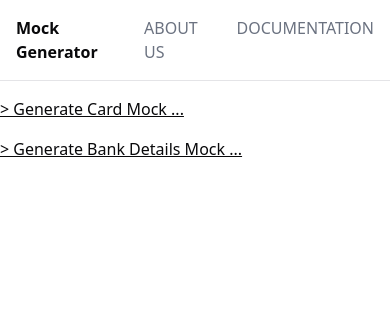
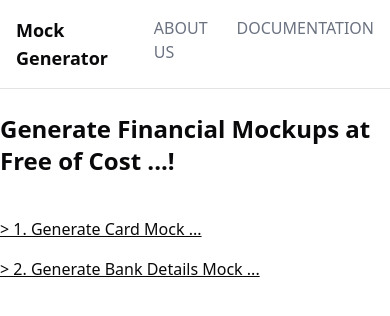
Before and after one commit to deep-vadukiya/mock-generator, a React (Vite) app: page / in a window 390 px wide. Shown: the top 316 px of the page. Built offline with nearby package versions, Linux system fonts and the light colour scheme; a web font is replaced by a local one.

Commit message:
MG02: Credit card mock - added note for small screens

```diff
--- a/components/CommonHeader.jsx
+++ b/components/CommonHeader.jsx
@@ -11,7 +11,7 @@ export default function CommonHeader() {
     <>
       <nav className="flex justify-between p-4 border-b">
         <Link className="" to="/">
-          <b>Mock Generator</b>
+          <p className="font-semibold text-lg">Mock Generator</p>
         </Link>
 
         <div className="flex gap-4">
--- a/pages/cardsMock/index.jsx
+++ b/pages/cardsMock/index.jsx
@@ -3,7 +3,7 @@
 import React, { useState } from "react";
 import { useNavigate } from "react-router-dom";
 import html2canvas from "html2canvas";
-import { HardDriveDownload, House } from "lucide-react";
+import { CircleAlert, HardDriveDownload, House } from "lucide-react";
 // radix components
 import { Button } from "@/components/ui/button";
 import { Input } from "@/components/ui/input";
@@ -119,6 +119,16 @@ export default function CardMock() {
       </div>
 
       <p className="font-semibold text-lg">Enter Card Details</p>
+
+      <div className="sm:hidden block p-3 bg-red-100 border rounded-md border-red-200">
+        <div className="flex gap-3 items-center">
+          <CircleAlert size={14} className="text-red-600" />
+          <p className="text-red-600">
+            Note: UI will not render as expected in small screens. However you
+            can still try ... 🤞🏻
+          </p>
+        </div>
+      </div>
 
       <div className="grid lg:grid-cols-2">
         <div className="">
--- a/pages/landingPage/index.jsx
+++ b/pages/landingPage/index.jsx
@@ -8,16 +8,22 @@ import { APP_PATH } from "../../routes/paths";
 
 export default function LandingPage() {
   return (
-    <>
-      <div className="container mx-auto mt-4 flex flex-col gap-4">
+    <div className="container mx-auto mt-6 flex flex-col gap-4">
+      <div>
+        <p className="font-semibold text-2xl">
+          Generate Financial Mockups at Free of Cost ...!
+        </p>
+      </div>
+
+      <div className="flex flex-col gap-4 mt-6">
         <Link to={APP_PATH.cardMockRoute} className="underline">
-          {"> Generate Card Mock ..."}
+          {"> 1. Generate Card Mock ..."}
         </Link>
 
         <Link to={APP_PATH.bankDetailsMockRoute} className="underline">
-          {"> Generate Bank Details Mock ..."}
+          {"> 2. Generate Bank Details Mock ..."}
         </Link>
       </div>
-    </>
+    </div>
   );
 }
```
